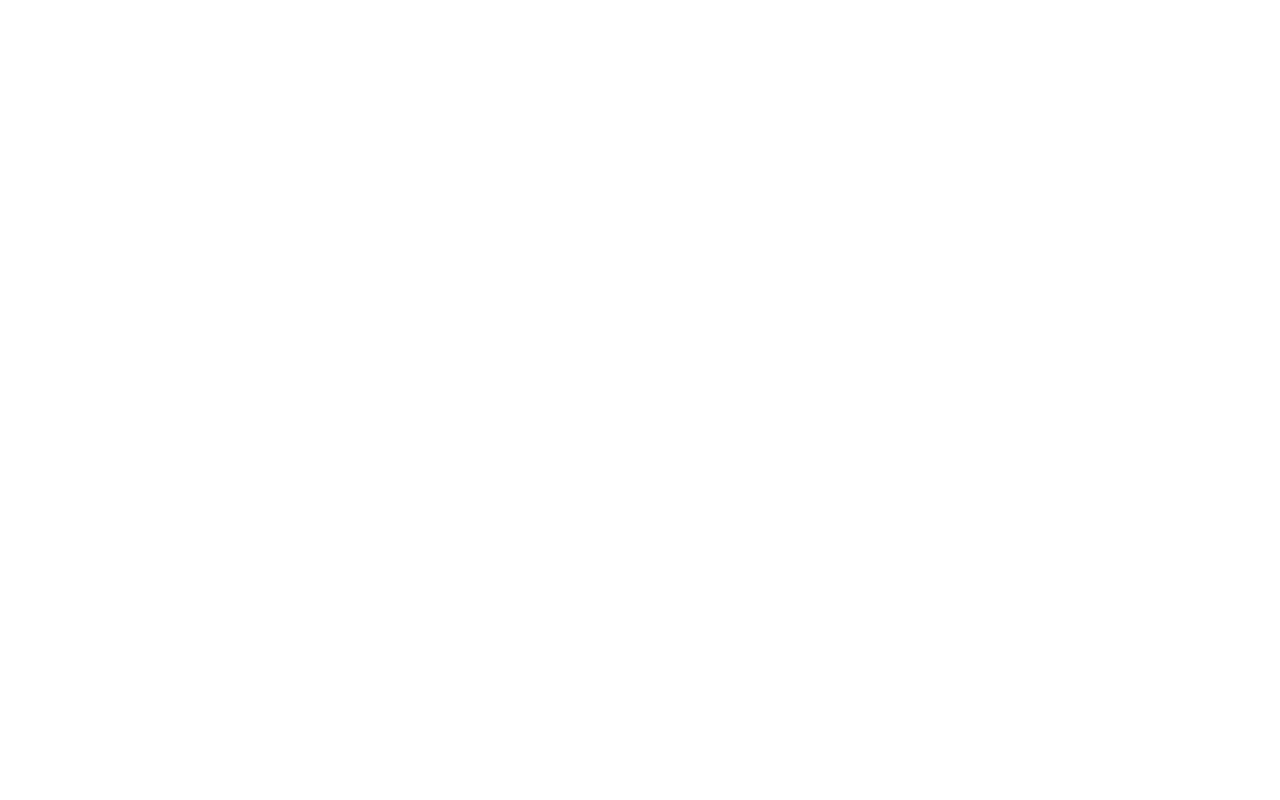
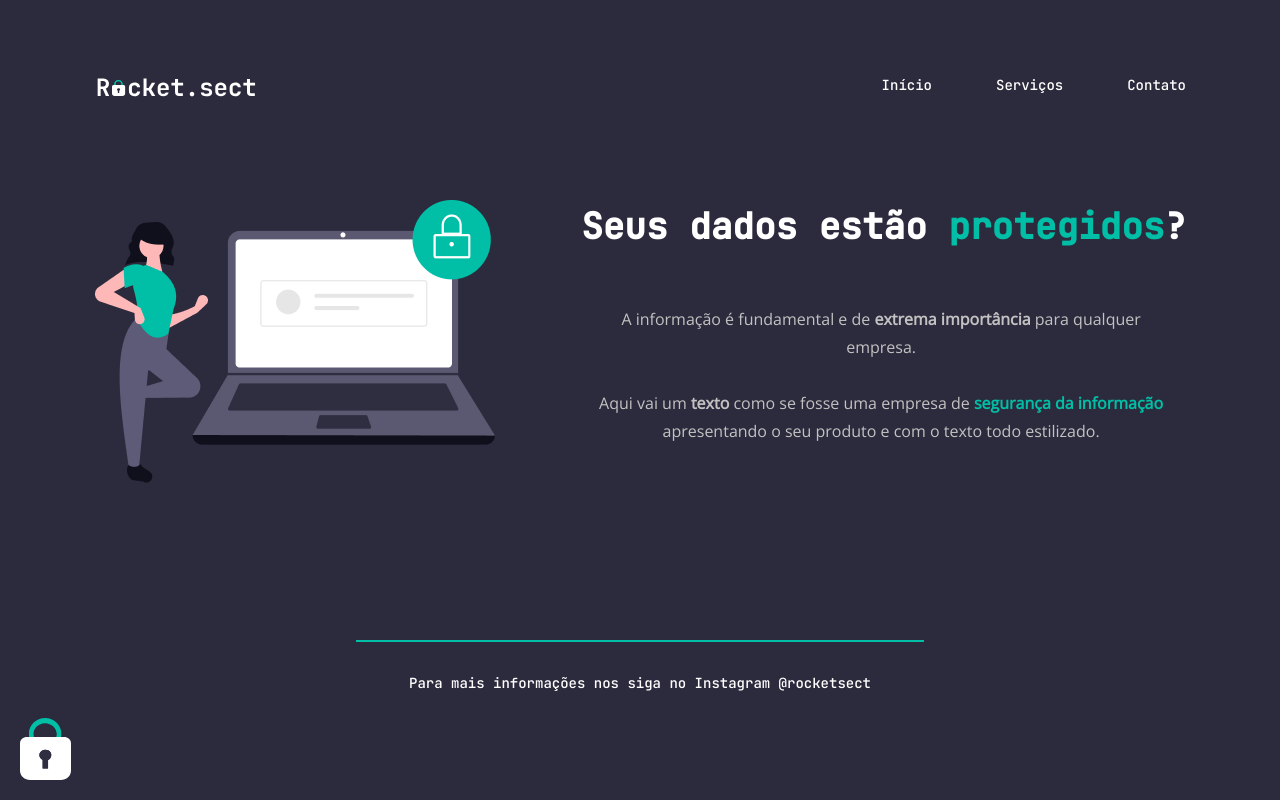
Before and after one commit to eduardonogarotto/Rocket.sect, a plain HTML site: page index.html in a window 1280 px wide. Drawn offline with nearby package versions, Linux system fonts and the light colour scheme.

Commit message:
Final Project

```diff
--- a/index.html
+++ b/index.html
@@ -1,12 +1,70 @@
 <!DOCTYPE html>
 <html lang="pt-br">
-<head>
-  <meta charset="UTF-8">
-  <meta name="viewport" content="width=device-width, initial-scale=1.0">
+  <head>
+    <meta charset="UTF-8" />
+    <meta name="viewport" content="width=device-width, initial-scale=1.0" />
 
-  <title>Rocket.sect</title>
-</head>
-<body>
+    <link rel="preconnect" href="https://fonts.googleapis.com" />
+    <link rel="preconnect" href="https://fonts.gstatic.com" crossorigin />
+    <link
+      href="https://fonts.googleapis.com/css2?family=JetBrains+Mono:wght@500&family=Open+Sans&display=swap"
+      rel="stylesheet"
+    />
 
-</body>
+    <link rel="stylesheet" href="style.css" />
+
+    <title>Rocket.sect</title>
+  </head>
+  <body>
+    <div id="page">
+      <header>
+        <a href="#" id="logo">
+          <img src="./images/logo.svg" alt="Logo Rocket.sect" />
+        </a>
+        <nav>
+          <ul>
+            <li><a href="#inicio">Início</a></li>
+            <li><a href="#serviços">Serviços</a></li>
+            <li><a href="#contato">Contato</a></li>
+          </ul>
+        </nav>
+      </header>
+
+      <main>
+        <img
+          src="./images/img1.png"
+          alt="Representação de segurança e facilidade. Desenho representando uma mulher de pé ao lado de um notebook e um símbolo de cadeado."
+        />
+
+        <section>
+          <h1>Seus dados estão <span>protegidos</span>?</h1>
+
+          <p>
+            A informação é fundamental e de
+            <strong>extrema importância</strong> para qualquer <br />
+            empresa.
+            <br /><br />
+            Aqui vai um <strong>texto</strong> como se fosse uma empresa de
+            <span>segurança da informação</span>
+            <br />
+            apresentando o seu produto e com o texto todo estilizado.
+          </p>
+        </section>
+      </main>
+
+      <footer>
+        <div class="line"></div>
+        Para mais informações nos siga no Instagram
+        <a href="https://instagram.com/rocketsect" target="_blank"
+          >@rocketsect</a
+        >
+      </footer>
+
+      <img
+        id="padlock"
+        src="./images/padlock.svg"
+        alt="Cadeado trancado no canto inferior esquerdo da tela."
+      />
+    </div>
+  </body>
 </html>
--- a/style.css
+++ b/style.css
@@ -7,3 +7,84 @@
   list-style: none;
   text-decoration: none;
 }
+
+body {
+  background: #2c2b3d;
+
+  color: #ffffff;
+  font-family: "JetBrains Mono", monospace;
+  font-size: 14px;
+
+  line-height: 28px;
+}
+
+#page {
+  width: 1092px;
+  margin: 71px auto 0;
+}
+
+a {
+  color: #ffffff;
+}
+
+header {
+  display: flex;
+  justify-content: space-between;
+  align-items: center;
+}
+
+#logo {
+  display: flex;
+  align-items: center;
+}
+
+ul {
+  display: flex;
+  gap: 64px;
+}
+
+main {
+  display: flex;
+  justify-content: space-between;
+
+  margin: 101px auto 157px;
+}
+
+span {
+  color: #00bfa6;
+  font-weight: 700;
+}
+
+h1 {
+  margin: 6px auto 59px;
+
+  font-size: 36px;
+  font-weight: 700;
+  line-height: 40px;
+}
+
+p {
+  margin-right: 5px;
+
+  color: #c2c2c2;
+  font-family: "Open Sans", sans-serif;
+  font-size: 16px;
+  text-align: center;
+}
+
+footer {
+  text-align: center;
+}
+
+.line {
+  width: 568px;
+  border: 1px #00bfa6 solid;
+  margin: 0 auto 27px;
+}
+
+#padlock {
+  position: fixed;
+  left: 0;
+  bottom: 0;
+  margin: 0 0 20px 20px;
+}
```
